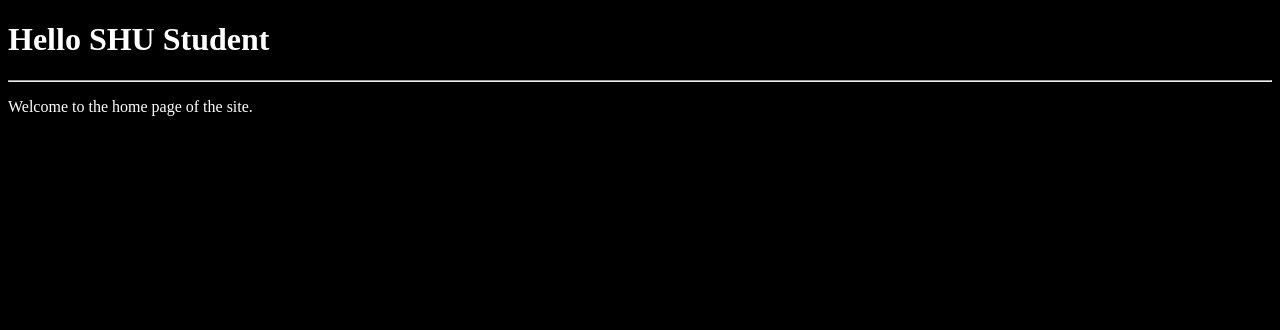
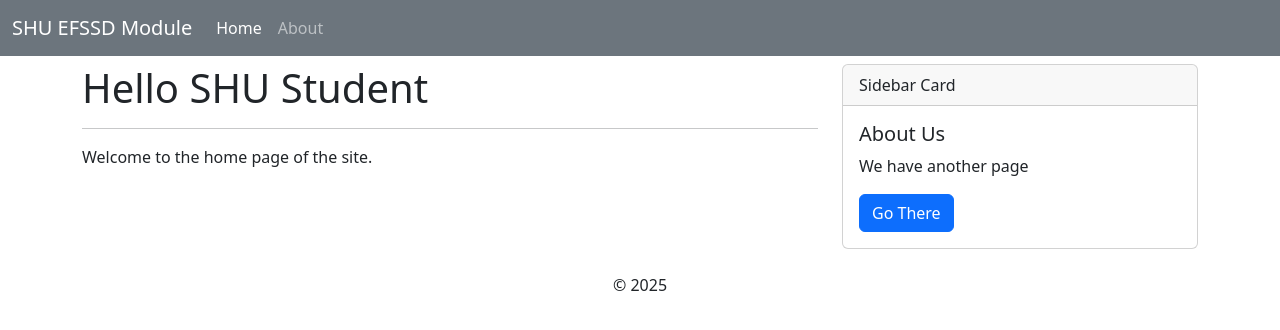
Before and after one commit to pavanmegada/flask, a Flask app: page / in a window 1280 px wide. Shown: the top 330 px of the page. Run offline with Flask 3, Linux system fonts and the light colour scheme.

Commit message:
boostrapcss

```diff
--- a/app.py
+++ b/app.py
@@ -4,6 +4,12 @@ from flask import Flask, render_template
 # Create a Flask application instance
 app = Flask(__name__)
 
+# Global variable for site name: Used in templates to display the site name
+siteName = "SHU EFSSD Module"
+# Set the site name in the app context
+@app.context_processor
+def inject_site_name():
+    return dict(siteName=siteName)
 # Routes
 #===================
 # These define which template is loaded, or action is taken, depending on the URL requested
--- a/templates/base.html
+++ b/templates/base.html
@@ -1,16 +1,76 @@
 <!DOCTYPE html>
 <html lang="en">
+
 <head>
     <meta charset="UTF-8">
     <meta name="viewport" content="width=device-width, initial-scale=1.0">
-    <!-- Page Title is set dynamically -->
-    <title>{{ title }}</title>
-    <!-- CSS Stylesheet linked from static folder -->
-    <link rel="stylesheet" href="{{ url_for('static', filename='styles.css') }}">
+    <title>{{ siteName }}: {{ title }}</title>
+
+    <!-- Bootstrap 5 CSS-->
+    <link href="https://cdn.jsdelivr.net/npm/bootstrap@5.3.3/dist/css/bootstrap.min.css" rel="stylesheet">
+    <script src="https://cdn.jsdelivr.net/npm/bootstrap@5.3.3/dist/js/bootstrap.bundle.min.js"></script>
+    <!-- Custom CSS -->
+    <!-- <link rel="stylesheet" href="{{ url_for('static', filename='styles.css') }}"> -->
 </head>
+
 <body>
-    {% block content %}
-    <!-- This is where the content from child templates will be inserted -->
-    {% endblock %}
+
+    <!-- Navigation Bar -->
+    <nav class="navbar navbar-expand-lg navbar-dark bg-secondary">
+        <div class="container-fluid">
+            <a class="navbar-brand" href="#">{{ siteName }}</a>
+            <button class="navbar-toggler" type="button" data-bs-toggle="collapse" data-bs-target="#navbarNavAltMarkup"
+                aria-controls="navbarNavAltMarkup" aria-expanded="false" aria-label="Toggle navigation">
+                <span class="navbar-toggler-icon"></span>
+            </button>
+            <div class="collapse navbar-collapse" id="navbarNavAltMarkup">
+                <div class="navbar-nav">
+                    <a class="nav-link active" aria-current="page" href="/">Home</a>
+                    <a class="nav-link" href="/about">About</a>
+                </div>
+            </div>
+        </div>
+    </nav>
+
+    <!--  2 Column Layout  -->
+    <div class="container mt-2">
+        <div class="row">
+
+            <!-- Column 1: Main Content -->
+            <div id="main-content" class="col-md-8">
+
+                {% block content %}
+                <!-- This is where the content from child templates will be inserted -->
+                {% endblock %}
+
+            </div>
+
+            <!-- Column 2: Sidebar -->
+            <div id="sidebar" class="col-md-4">
+
+                <!-- Sidebar Navigation Links -->
+                <div class="card">
+                    <div class="card-header">
+                        Sidebar Card
+                    </div>
+                    <div class="card-body">
+                        <h5 class="card-title">About Us</h5>
+                        <p class="card-text">We have another page</p>
+                        <a href="/about" class="btn btn-primary">Go There</a>
+                    </div>
+                </div>
+
+                {% block sidebarContent %}
+                <!-- This is where any sidebar content from child templates will be inserted -->
+                {% endblock %}
+            </div>
+
+        </div>
+    </div>
+    <footer class="text-center mt-4">
+        <p>&copy; 2025</p>
+    </footer>
+
 </body>
+
 </html>
```
